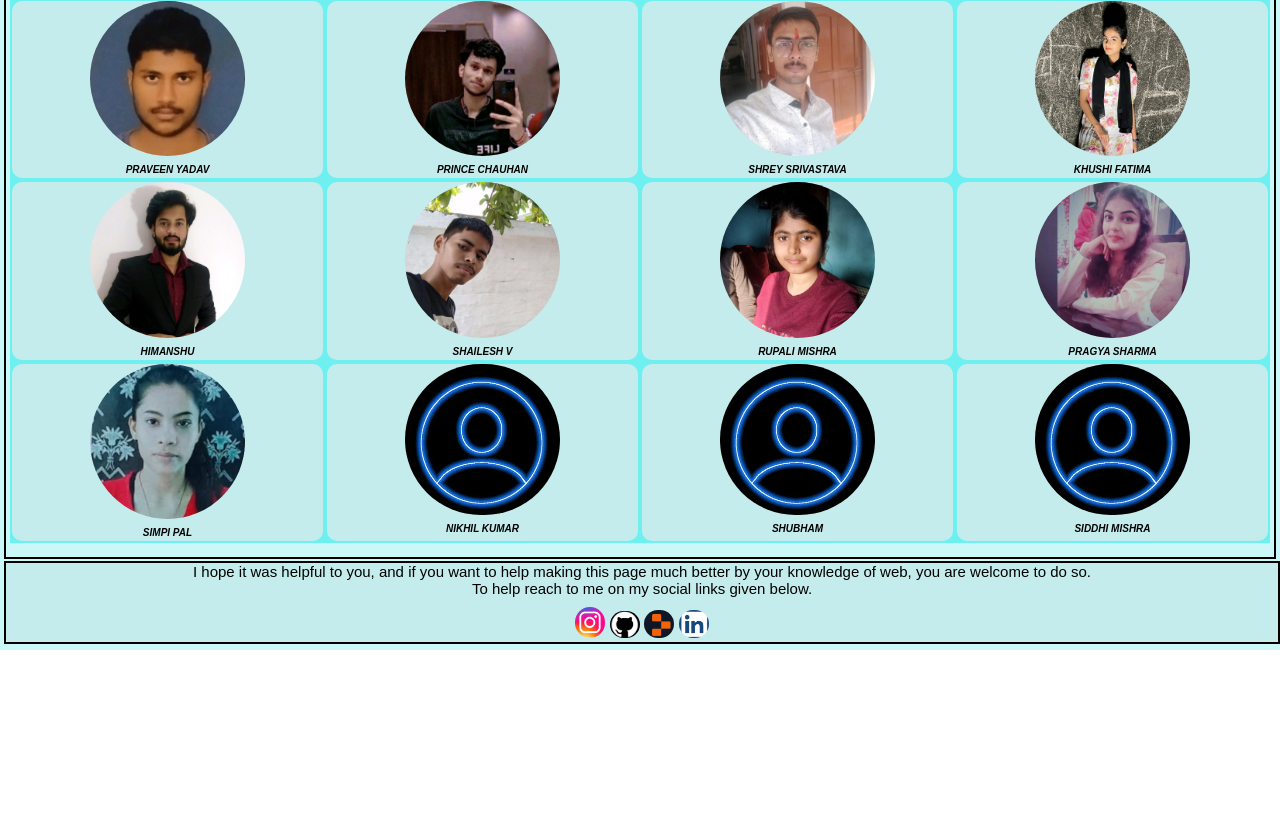
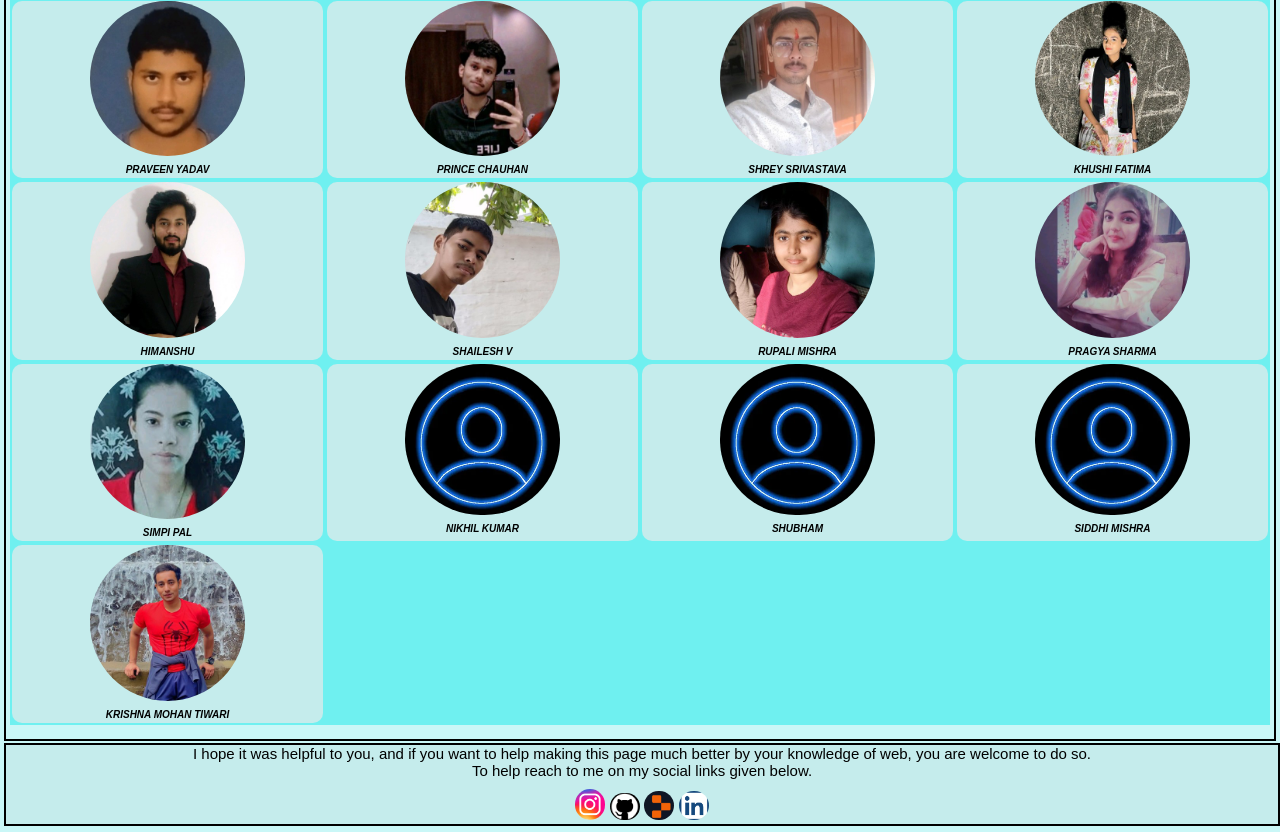
Before and after one commit to abhishekraoas/MCA_Members, a plain HTML site: page index.html in a window 1280 px wide. Shown: the part 6159-6991 px from the top of the page. Before the commit the page ends 6809 px from the top, so only its background shows below. Drawn offline with Linux system fonts and the light colour scheme.

Commit message:
updated INDEX.html

```diff
--- a/index.html
+++ b/index.html
@@ -2208,9 +2208,24 @@
                         </div>
                         <div class="membername">
                             <div class="lilink">
-                                <a href=https://www.linkedin.com/in/siddhi-mishra-31b516295 class="link">
+                                <a href="https://www.linkedin.com/in/siddhi-mishra-31b516295" class="link">
                                     <p class="name">
                                         SIDDHI MISHRA
+                                    </p>
+                                </a>
+                            </div>
+                        </div>
+
+                    </div>
+                    <div class="memberelement">
+                        <div class="memberphoto">
+                            <img src="dp/kmtiwari.jpeg" alt="photo" class="image">
+                        </div>
+                        <div class="membername">
+                            <div class="lilink">
+                                <a href="https://www.linkedin.com/in/krishna-mohan-tiwari-290310295/" class="link">
+                                    <p class="name">
+                                        KRISHNA MOHAN TIWARI
                                     </p>
                                 </a>
                             </div>
```
Also changed, not shown: dp/kmtiwari.jpeg (added).
